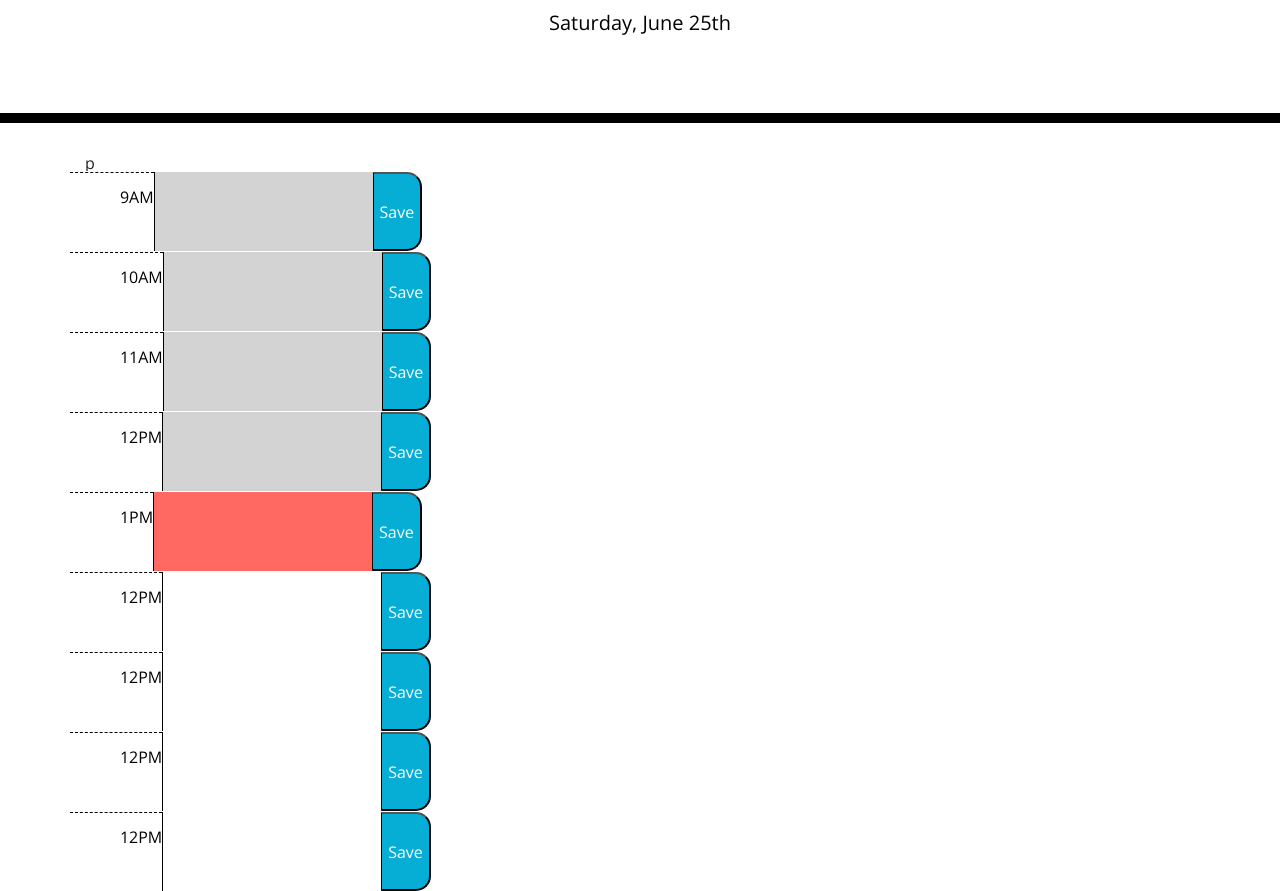
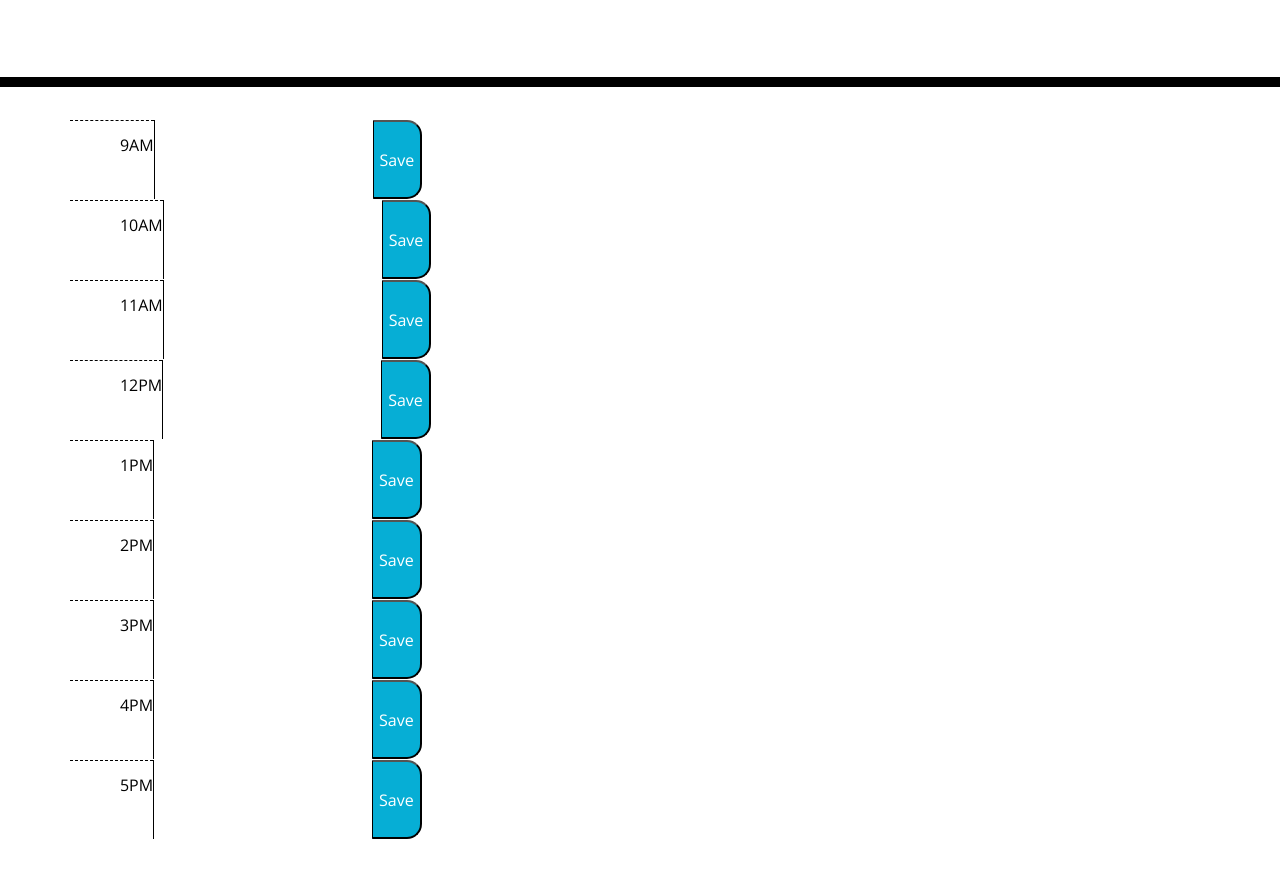
Before and after one commit to Artur0705/W5-Challenge-Work-Day--Scheduler, a plain HTML site: page index.html in a window 1280 px wide. Shown: the part 181-1072 px from the top of the page. After the commit the page ends 1020 px from the top, so only its background shows below. Drawn offline with nearby package versions, Linux system fonts and the light colour scheme.

Commit message:
Time slots created

```diff
--- a/assets/js/script.js
+++ b/assets/js/script.js
@@ -10,7 +10,7 @@ var workHours = [
   "04pm",
   "05pm",
 ];
-var today = moment()
+var today = moment().format("H")
 var hourFormat = "hha";
 var currentHour = today.format(hourFormat);
 var currentDay = today.format("dddd, MMMM Do");
@@ -42,4 +42,9 @@ for (var i = 0; i <= workHours.length; i++) {
 function onSave(hour) {
   var hourValue = $("#" + hour + "-textarea").val();
   localStorage.setItem(hour, hourValue);
-}
+
+//   if(!$("#messageBox")) {
+//     var messageBox = "<div id='messageBox'>Saved to local storage</div>"
+//     $("#container").append(messageBox)
+//   }
+// }
--- a/index.html
+++ b/index.html
@@ -28,11 +28,8 @@
       <p class="lead">A simple calendar app for scheduling your work day</p>
       <p id="currentDay" class="lead"></p>
     </header>
-    <div class="container">
+    <div id="container" class="container">
       <!-- Timeblocks go here -->
-      <div id="">
-        p
-      </div>
       <ul class="list-group">
 
         <li id="09am" class="row">
@@ -70,33 +67,33 @@
           <textarea class="" name="01 PM" id="01pm-textarea" rows="3"></textarea>
           <button onclick="onSave('01pm')" class="saveBtn">Save</button>
         </li>
-        <li id="12pm" class="row">
+        <li id="02pm" class="row">
           <div class="hour">
-            12PM
+            2PM
           </div>
-          <textarea class="" name="12 PM" id="12pm-textarea" rows="3"></textarea>
-          <button onclick="onSave('12pm')" class="saveBtn">Save</button>
+          <textarea class="" name="02 PM" id="02pm-textarea" rows="3"></textarea>
+          <button onclick="onSave('02pm')" class="saveBtn">Save</button>
         </li>
-        <li id="12pm" class="row">
+        <li id="03pm" class="row">
           <div class="hour">
-            12PM
+            3PM
           </div>
-          <textarea class="" name="12 PM" id="12pm-textarea" rows="3"></textarea>
-          <button onclick="onSave('12pm')" class="saveBtn">Save</button>
+          <textarea class="" name="03 PM" id="03pm-textarea" rows="3"></textarea>
+          <button onclick="onSave('03pm')" class="saveBtn">Save</button>
         </li>
-        <li id="12pm" class="row">
+        <li id="04pm" class="row">
           <div class="hour">
-            12PM
+            4PM
           </div>
-          <textarea class="" name="12 PM" id="12pm-textarea" rows="3"></textarea>
-          <button onclick="onSave('12pm')" class="saveBtn">Save</button>
+          <textarea class="" name="04 PM" id="04pm-textarea" rows="3"></textarea>
+          <button onclick="onSave('04pm')" class="saveBtn">Save</button>
         </li>
-        <li id="12pm" class="row">
+        <li id="05pm" class="row">
           <div class="hour">
-            12PM
+            5PM
           </div>
-          <textarea class="" name="12 PM" id="12pm-textarea" rows="3"></textarea>
-          <button onclick="onSave('12pm')" class="saveBtn">Save</button>
+          <textarea class="" name="05 PM" id="05pm-textarea" rows="3"></textarea>
+          <button onclick="onSave('05pm')" class="saveBtn">Save</button>
         </li>
 
       </ul>
```
